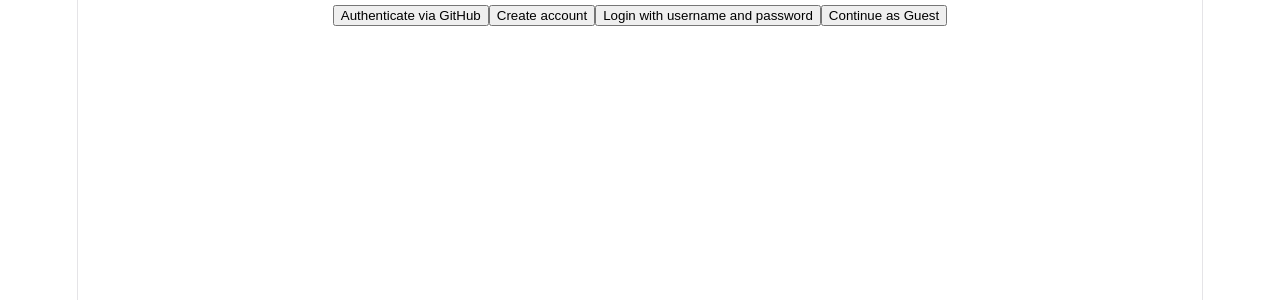
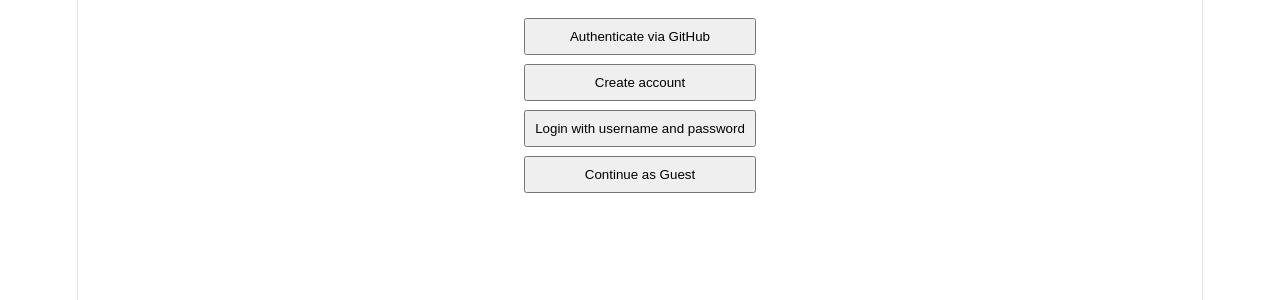
Before and after one commit to emmanuel-santhosh/DailyInspiration, a React (Vite) app in the folder frontend/: page / in a window 1280 px wide. Shown: the top 300 px of the page. Built offline with nearby package versions, Linux system fonts and the light colour scheme; no server answers.

Commit message:
Applied styling to landing and journalling pages

```diff
--- a/frontend/src/App.css
+++ b/frontend/src/App.css
@@ -1,5 +1,21 @@
 div,
-.pageContainerPreLogin,
 button {
     cursor: url("/public/cursor/pen-tool.svg") 12 0, auto ;
 }
+
+div {
+    display: flex;
+    flex-direction: column;
+    width: fit-content;
+    margin:auto;
+    margin-top: 1rem;
+    gap: 0.5rem;
+}
+
+button {
+    padding: .5rem;
+}
+
+.firstChild {
+    margin-top: 1rem;
+}
--- a/frontend/src/components/Journal.tsx
+++ b/frontend/src/components/Journal.tsx
@@ -6,13 +6,14 @@ export default function Journal(props: Readonly<userProps>) {
     return(
         <>
             <header>
-                <h2>Welcome, {props.user} !</h2>
+                <h1>Welcome, {props.user} !</h1>
             </header>
             <div className="pageContainerPostLogin">
-                <button>Make new entry</button>
+                <button className={"firstChild"}>Make new entry</button>
                 <button>Retrieve existing entries</button>
                 <button>Make changes to existing entry</button>
                 <button>Delete entries</button>
+                <button>Logout</button>
             </div>
         </>
     )
```
